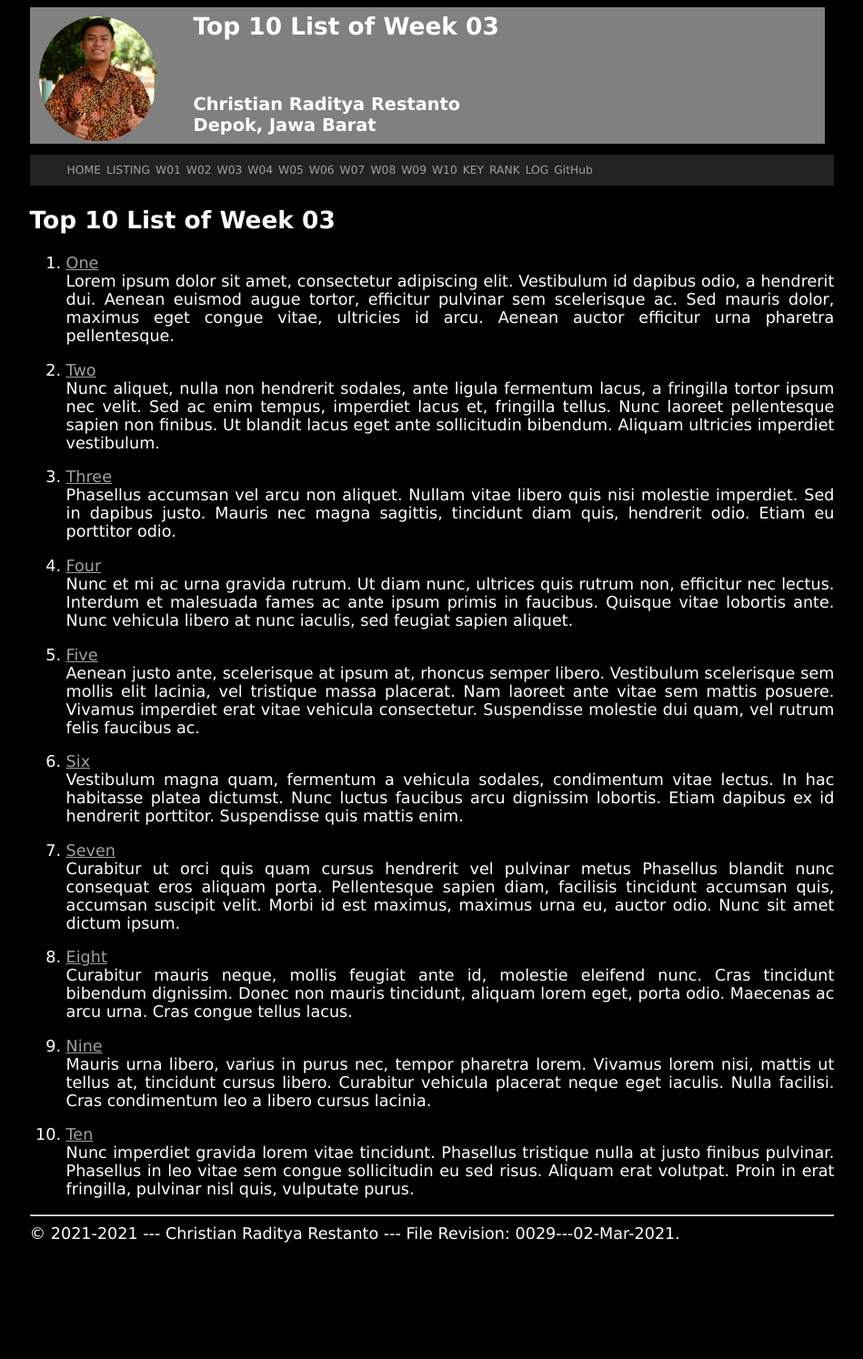
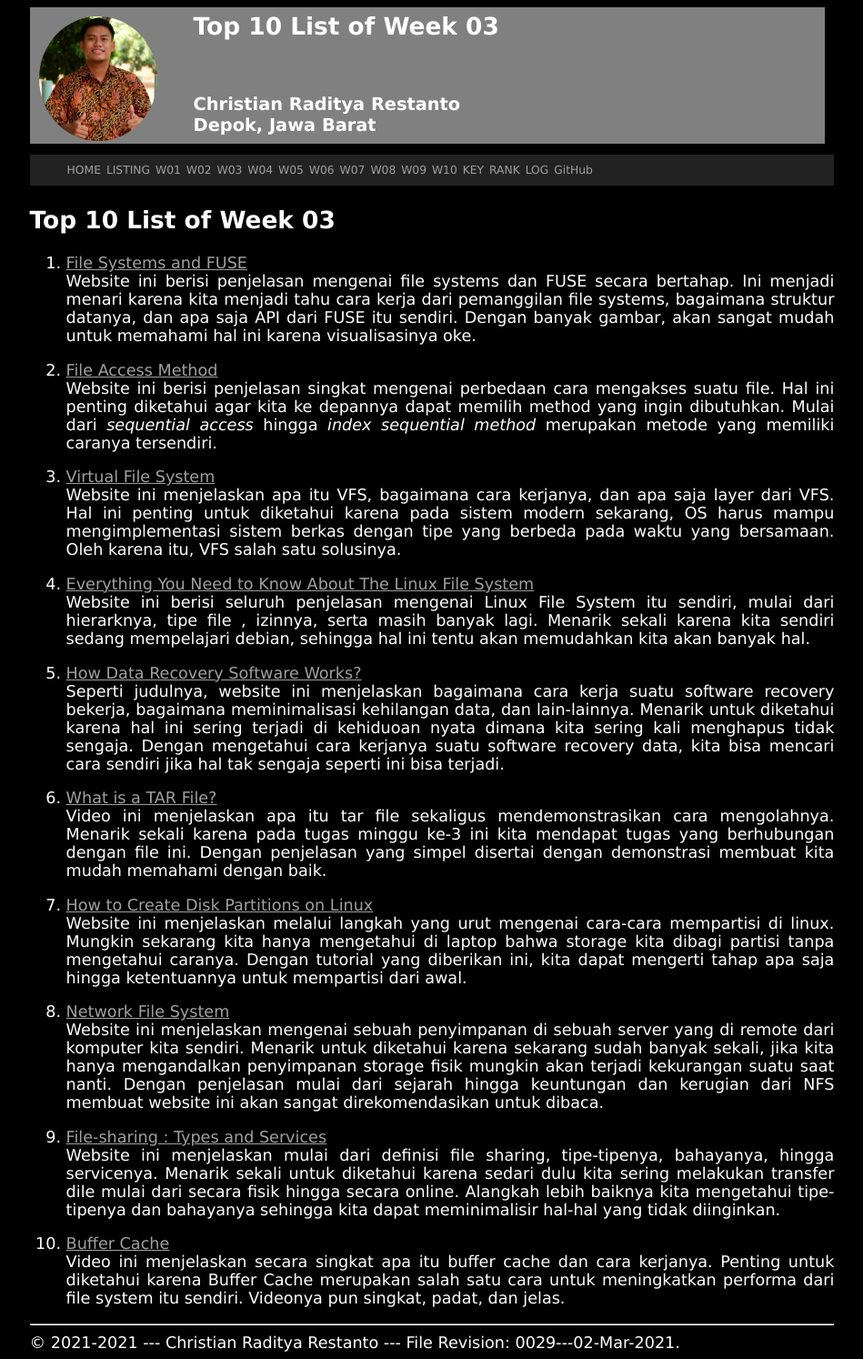
Before and after one commit to radityarestan/os211, a Jekyll site: the page built from w03.md, in a window 1280 px wide. Shown: the whole page at 91% size, without its empty margins (165-1114 px from the left). Built offline with Jekyll 4.4.1, drawn with Linux system fonts in a browser that asks for light colours; our own code applies the rules of GitHub Pages for plain Markdown files; before the commit the page ends 1374 px from its top, so only the background shows below that.

Commit message:
OS211 radityarestan

```diff
--- a/TXT/mylog.txt
+++ b/TXT/mylog.txt
@@ -38,3 +38,4 @@ ZCZC W02   5 L18 Assignment #8
 ZCZC W02   5 L19 Assignment #9
 ZCZC W02   5 L20 Assignment #10
 ZCZC W02  10 L25 C-language:study, etc.
+ZCZC W03  90 L02 ZOOM related
--- a/w03.md
+++ b/w03.md
@@ -5,72 +5,32 @@ permalink: /W03/
 
 # Top 10 List of Week 03
 
-1. [One](https://en.wikipedia.org/wiki/1)<br>
-Lorem ipsum dolor sit amet, consectetur adipiscing elit.
-Vestibulum id dapibus odio, a hendrerit dui.
-Aenean euismod augue tortor, efficitur pulvinar sem scelerisque ac.
-Sed mauris dolor, maximus eget congue vitae, ultricies id arcu.
-Aenean auctor efficitur urna pharetra pellentesque.
+1. [File Systems and FUSE](https://www.cs.cmu.edu/~fp/courses/15213-s07/lectures/15-filesys/index.html)<br>
+Website ini berisi penjelasan mengenai file systems dan FUSE secara bertahap. Ini menjadi menari karena kita menjadi tahu cara kerja dari pemanggilan file systems, bagaimana struktur datanya, dan apa saja API dari FUSE itu sendiri. Dengan banyak gambar, akan sangat mudah untuk memahami hal ini karena visualisasinya oke.
 
-2. [Two](https://en.wikipedia.org/wiki/2)<br>
-Nunc aliquet, nulla non hendrerit sodales, ante ligula fermentum lacus, a fringilla tortor ipsum nec velit.
-Sed ac enim tempus, imperdiet lacus et, fringilla tellus.
-Nunc laoreet pellentesque sapien non finibus.
-Ut blandit lacus eget ante sollicitudin bibendum.
-Aliquam ultricies imperdiet vestibulum.
+2. [File Access Method](https://www.geeksforgeeks.org/file-access-methods-in-operating-system/)<br>
+Website ini berisi penjelasan singkat mengenai perbedaan cara mengakses suatu file. Hal ini penting diketahui agar kita ke depannya dapat memilih method yang ingin dibutuhkan. Mulai dari *sequential access* hingga *index sequential method* merupakan metode yang memiliki caranya tersendiri.
 
-3. [Three](https://en.wikipedia.org/wiki/3)<br>
-Phasellus accumsan vel arcu non aliquet.
-Nullam vitae libero quis nisi molestie imperdiet.
-Sed in dapibus justo.
-Mauris nec magna sagittis, tincidunt diam quis, hendrerit odio.
-Etiam eu porttitor odio.
+3. [Virtual File System](https://openstorage.gunadarma.ac.id/linux/docs/v06/Kuliah/SistemOperasi/BUKU/SistemOperasi-4.X-2/ch16s05.html)<br>
+Website ini menjelaskan apa itu VFS, bagaimana cara kerjanya, dan apa saja layer dari VFS. Hal ini penting untuk diketahui karena pada sistem modern sekarang, OS harus mampu mengimplementasi sistem berkas dengan tipe yang berbeda pada waktu yang bersamaan. Oleh karena itu, VFS salah satu solusinya.
 
-4. [Four](https://en.wikipedia.org/wiki/4)<br>
-Nunc et mi ac urna gravida rutrum.
-Ut diam nunc, ultrices quis rutrum non, efficitur nec lectus.
-Interdum et malesuada fames ac ante ipsum primis in faucibus.
-Quisque vitae lobortis ante.
-Nunc vehicula libero at nunc iaculis, sed feugiat sapien aliquet.
+4. [Everything You Need to Know About The Linux File System](https://www.ubuntupit.com/everything-you-need-to-know-about-the-linux-file-system/)<br>
+Website ini berisi seluruh penjelasan mengenai Linux File System itu sendiri, mulai dari hierarknya, tipe file , izinnya, serta masih banyak lagi. Menarik sekali karena kita sendiri sedang mempelajari debian, sehingga hal ini tentu akan memudahkan kita akan banyak hal.
 
-5. [Five](https://en.wikipedia.org/wiki/5)<br>
-Aenean justo ante, scelerisque at ipsum at, rhoncus semper libero.
-Vestibulum scelerisque sem mollis elit lacinia, vel tristique massa placerat.
-Nam laoreet ante vitae sem mattis posuere.
-Vivamus imperdiet erat vitae vehicula consectetur.
-Suspendisse molestie dui quam, vel rutrum felis faucibus ac.
+5. [How Data Recovery Software Works?](https://www.techradar.com/news/how-data-recovery-software-works#:~:text=In%20the%20case%20of%20accidental,of%20the%20device%20in%20question.)<br>
+Seperti judulnya, website ini menjelaskan bagaimana cara kerja suatu software recovery bekerja, bagaimana meminimalisasi kehilangan data, dan lain-lainnya. Menarik untuk diketahui karena hal ini sering terjadi di kehiduoan nyata dimana kita sering kali menghapus tidak sengaja. Dengan mengetahui cara kerjanya suatu software recovery data, kita bisa mencari cara sendiri jika hal tak sengaja seperti ini bisa terjadi.
 
-6. [Six](https://en.wikipedia.org/wiki/6)<br>
-Vestibulum magna quam, fermentum a vehicula sodales, condimentum vitae lectus.
-In hac habitasse platea dictumst.
-Nunc luctus faucibus arcu dignissim lobortis.
-Etiam dapibus ex id hendrerit porttitor.
-Suspendisse quis mattis enim.
+6. [What is a TAR File?](https://www.youtube.com/watch?v=Euub2EAt8jQ)<br>
+Video ini menjelaskan apa itu tar file sekaligus mendemonstrasikan cara mengolahnya. Menarik sekali karena pada tugas minggu ke-3 ini kita mendapat tugas yang berhubungan dengan file ini. Dengan penjelasan yang simpel disertai dengan demonstrasi membuat kita mudah memahami dengan baik.
 
-7. [Seven](https://en.wikipedia.org/wiki/7)<br>
-Curabitur ut orci quis quam cursus hendrerit vel pulvinar metus
-Phasellus blandit nunc consequat eros aliquam porta.
-Pellentesque sapien diam, facilisis tincidunt accumsan quis, accumsan suscipit velit.
-Morbi id est maximus, maximus urna eu, auctor odio.
-Nunc sit amet dictum ipsum.
+7. [How to Create Disk Partitions on Linux](https://devconnected.com/how-to-create-disk-partitions-on-linux/)<br>
+Website ini menjelaskan melalui langkah yang urut mengenai cara-cara mempartisi di linux. Mungkin sekarang kita hanya mengetahui di laptop bahwa storage kita dibagi partisi tanpa mengetahui caranya. Dengan tutorial yang diberikan ini, kita dapat mengerti tahap apa saja hingga ketentuannya untuk mempartisi dari awal.
 
-8. [Eight](https://en.wikipedia.org/wiki/8)<br>
-Curabitur mauris neque, mollis feugiat ante id, molestie eleifend nunc.
-Cras tincidunt bibendum dignissim.
-Donec non mauris tincidunt, aliquam lorem eget, porta odio.
-Maecenas ac arcu urna.
-Cras congue tellus lacus.
+8. [Network File System](https://searchenterprisedesktop.techtarget.com/definition/Network-File-System)<br>
+Website ini menjelaskan mengenai sebuah penyimpanan di sebuah server yang di remote dari komputer kita sendiri. Menarik untuk diketahui karena sekarang sudah banyak sekali, jika kita hanya mengandalkan penyimpanan storage fisik mungkin akan terjadi kekurangan suatu saat nanti. Dengan penjelasan mulai dari sejarah hingga keuntungan dan kerugian dari NFS membuat website ini akan sangat direkomendasikan untuk dibaca.
 
-9. [Nine](https://en.wikipedia.org/wiki/9)<br>
-Mauris urna libero, varius in purus nec, tempor pharetra lorem.
-Vivamus lorem nisi, mattis ut tellus at, tincidunt cursus libero.
-Curabitur vehicula placerat neque eget iaculis.
-Nulla facilisi.
-Cras condimentum leo a libero cursus lacinia.
+9. [File-sharing : Types and Services](https://codecondo.com/file-sharing-types-and-services/)<br>
+Website ini menjelaskan mulai dari definisi file sharing, tipe-tipenya, bahayanya, hingga servicenya. Menarik sekali untuk diketahui karena sedari dulu kita sering melakukan transfer dile mulai dari secara fisik hingga secara online. Alangkah lebih baiknya kita mengetahui tipe-tipenya dan bahayanya sehingga kita dapat meminimalisir hal-hal yang tidak diinginkan.
 
-10. [Ten](https://en.wikipedia.org/wiki/10)<br>
-Nunc imperdiet gravida lorem vitae tincidunt.
-Phasellus tristique nulla at justo finibus pulvinar.
-Phasellus in leo vitae sem congue sollicitudin eu sed risus.
-Aliquam erat volutpat.
-Proin in erat fringilla, pulvinar nisl quis, vulputate purus.
+10. [Buffer Cache](https://www.youtube.com/watch?v=x2vegjeJICK)<br>
+Video ini menjelaskan secara singkat apa itu buffer cache dan cara kerjanya. Penting untuk diketahui karena Buffer Cache merupakan salah satu cara untuk meningkatkan performa dari file system itu sendiri. Videonya pun singkat, padat, dan jelas.
```
Also changed, not shown: 3 other files.
